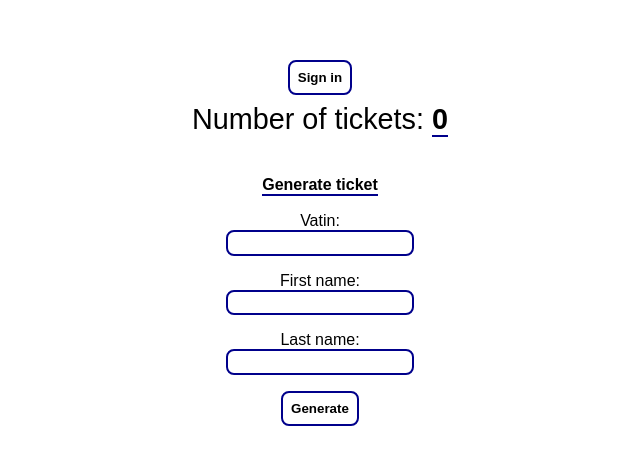
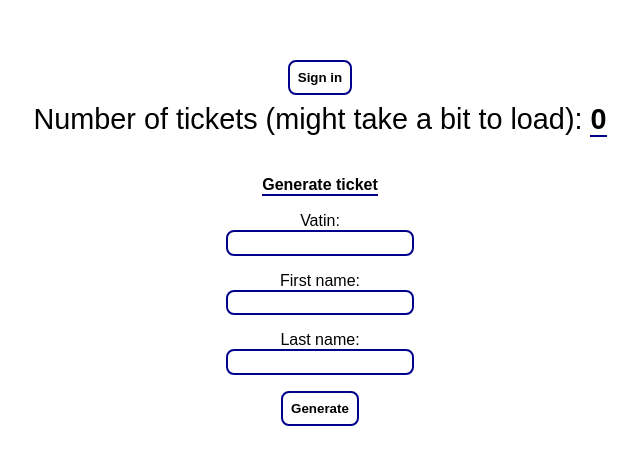
Before and after one commit to SostarkoIgor/Web2Lab1, a React (Vite) app in the folder web2lab1.client/: page / in a window 1280 px wide. Shown: the part 173-638 px from the top of the page, without its empty margins (320-960 px from the left). Built offline with nearby package versions, Linux system fonts and the light colour scheme; no server answers.

Commit message:
added warning

```diff
--- a/web2lab1.client/src/App.tsx
+++ b/web2lab1.client/src/App.tsx
@@ -35,7 +35,7 @@ const App: React.FC = () => {
           <button onClick={() => loginWithRedirect()}>Sign in</button>
         )}
 
-        <p className='ticketCount'>Number of tickets: <a className='numberOfTickets'>{numberOfTickets}</a></p>
+        <p className='ticketCount'>Number of tickets (might take a bit to load): <a className='numberOfTickets'>{numberOfTickets}</a></p>
         <GenerateTicket incrementNumberOfTickets={() => setNumberOfTickets(numberOfTickets + 1)} />
     </div>
   )
```
